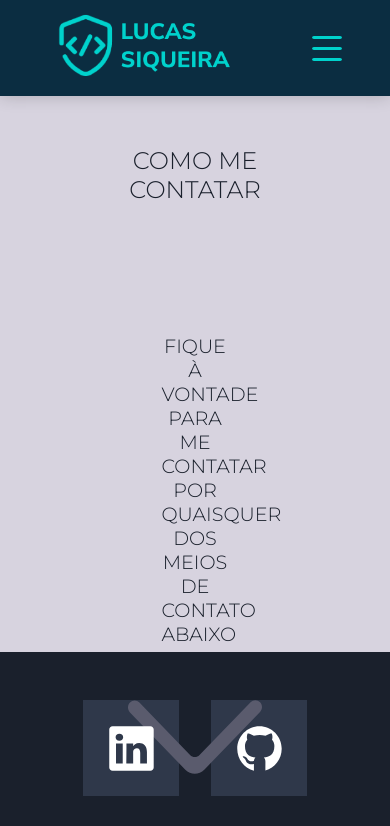
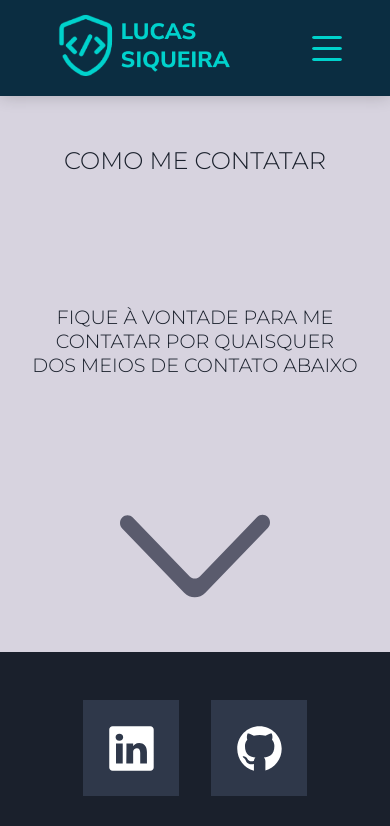
Before and after one commit to lucasiqueira/portfolio, a React (Vite) app: page /contact in a window 390 px wide. Shown: the top 826 px of the page. Built offline with nearby package versions, Linux system fonts and the light colour scheme; a web font is replaced by a local one.

Commit message:
style: creates media query for Contact page

```diff
--- a/src/styles/pages/Contact.css
+++ b/src/styles/pages/Contact.css
@@ -54,3 +54,20 @@
     transform: translateY(-10px);
   }
 }
+
+@media only screen and (max-width: 768px) {
+  .main-contact {
+    padding: 0 2rem;
+  }
+
+  .contact-subtitle {
+    width: 100%;
+  }
+
+  .contact-subtitle-image {
+    max-width: 150px;
+    padding-top: 5rem;
+  }
+
+
+}
```
